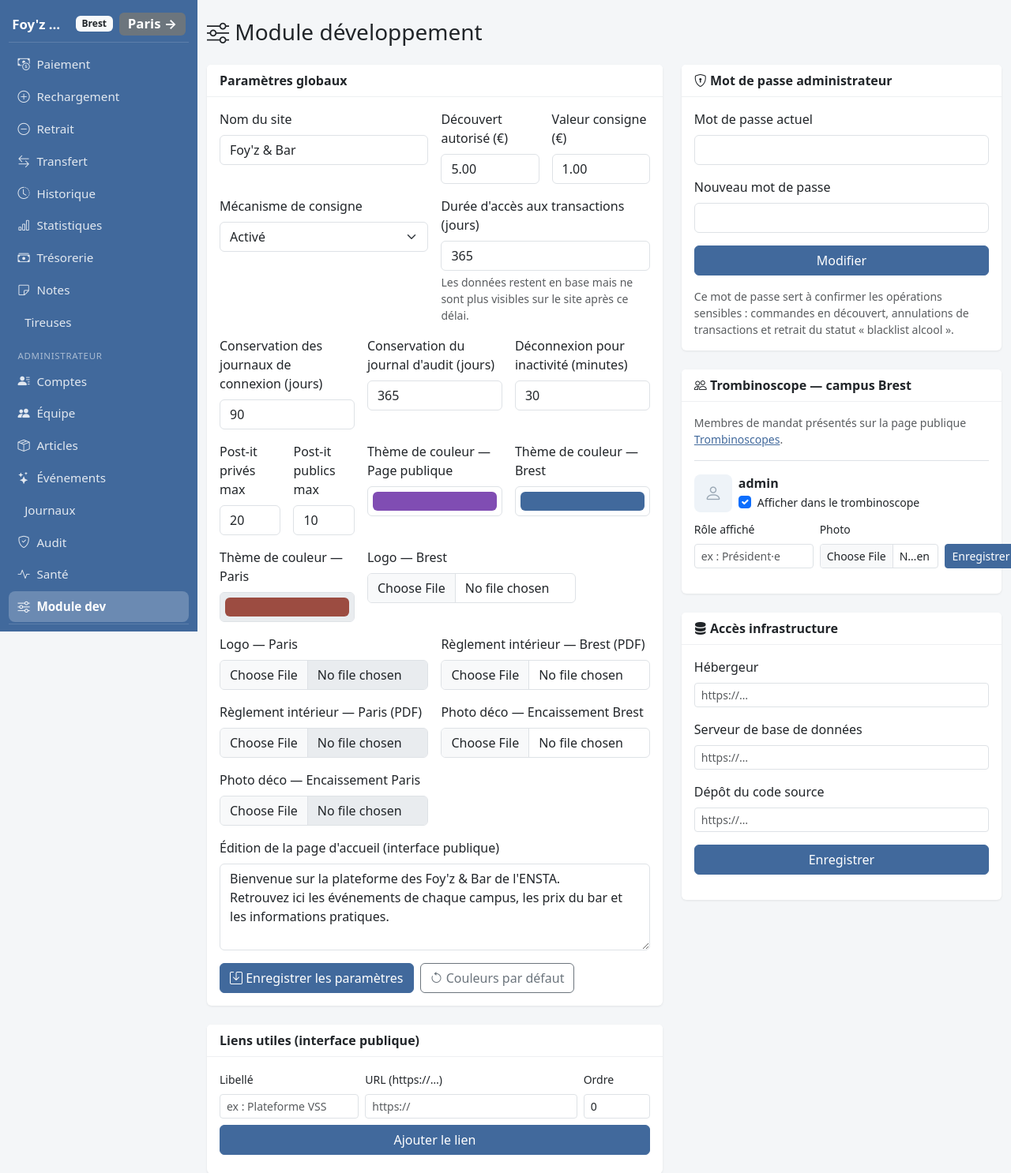
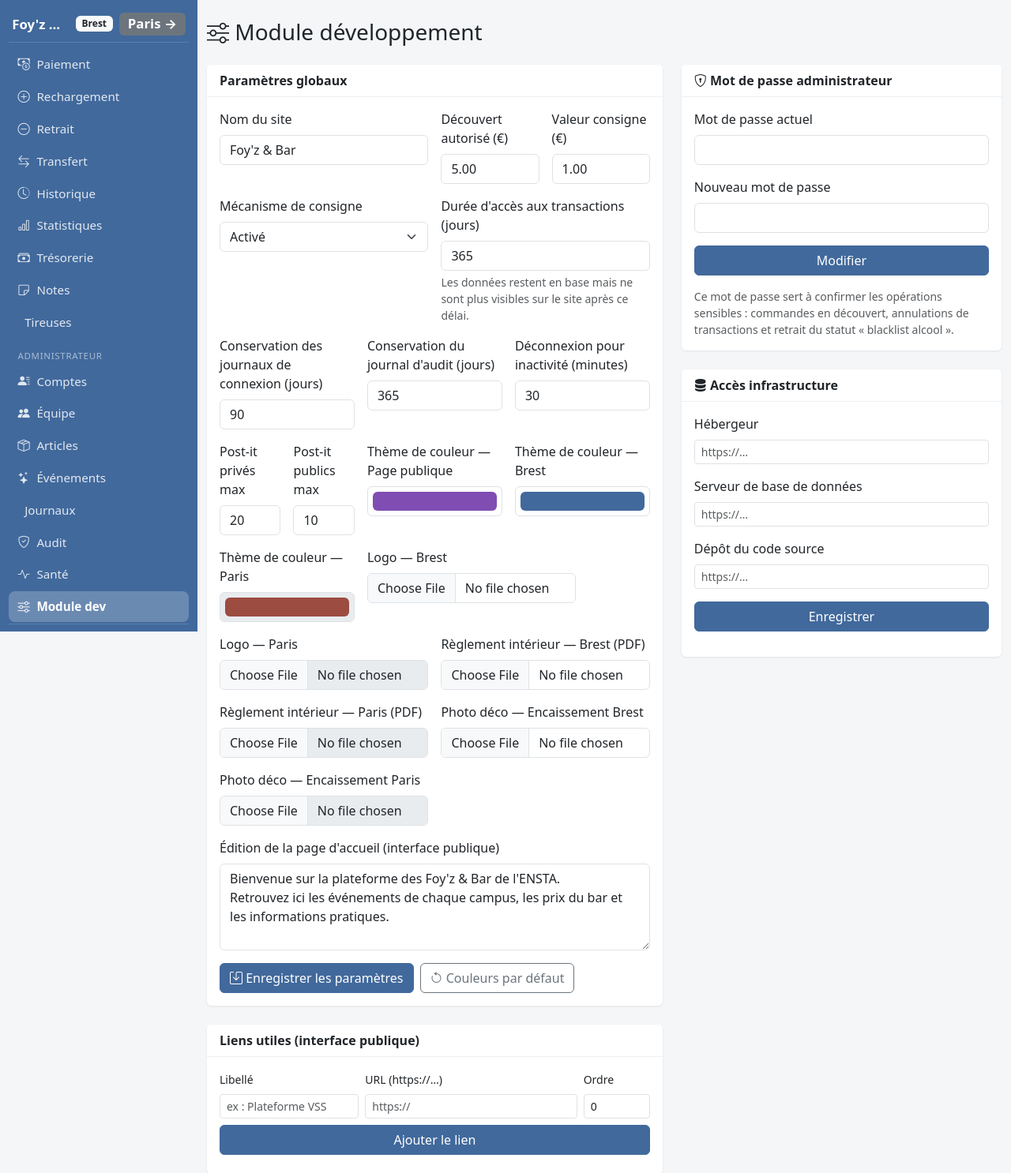
Before and after one commit to pauldebise/plateforme_foyz_bar, a Flask app: page /admin/module-dev in a window 1280 px wide. Shown: the top 1486 px of the page at 79% size. Run offline with Flask 3, Linux system fonts and the light colour scheme; the visitor is signed in with stand-in values (Sample User, id 1); data that the repository does not hold is empty; some libraries are stand-ins or nearby versions.

Commit message:
retrait de la fonctionnalite trombinoscope (page publique, onglet dev, colonnes users)

```diff
--- a/app/__init__.py
+++ b/app/__init__.py
@@ -86,14 +86,11 @@ def ensure_schema_upgrades():
                 conn.execute(text("ALTER TABLE users ADD COLUMN nickname VARCHAR(255)"))
             if "disabled" not in cols:
                 conn.execute(text("ALTER TABLE users ADD COLUMN disabled BOOLEAN DEFAULT FALSE"))
-            if "trombinoscope_visible" not in cols:
-                conn.execute(
-                    text("ALTER TABLE users ADD COLUMN trombinoscope_visible BOOLEAN DEFAULT TRUE")
-                )
-            if "trombinoscope_role" not in cols:
-                conn.execute(text("ALTER TABLE users ADD COLUMN trombinoscope_role VARCHAR(80)"))
-            if "photo" not in cols:
-                conn.execute(text("ALTER TABLE users ADD COLUMN photo VARCHAR(255)"))
+            # Retrait du trombinoscope : purge des colonnes dédiées d'une base
+            # de dev antérieure (idempotent ; SQLite ≥ 3.35 requis pour DROP COLUMN).
+            for col in ("trombinoscope_visible", "trombinoscope_role", "photo"):
+                if col in cols:
+                    conn.execute(text(f"ALTER TABLE users DROP COLUMN {col}"))
             # Retrait du MFA (TOTP) : purge des colonnes d'une base de dev
             # antérieure (idempotent ; SQLite ≥ 3.35 requis pour DROP COLUMN).
             for col in ("totp_secret", "totp_enabled", "totp_recovery", "totp_last_counter"):
--- a/app/models/user.py
+++ b/app/models/user.py
@@ -40,15 +40,6 @@ class User(db.Model):
     disabled: db.Mapped[bool] = db.mapped_column(
         db.Boolean, default=False, server_default=db.false()
     )
-    # Trombinoscope public : membre affiché (mandat) ou masqué, rôle affiché
-    # sous le nom, et photo (nom de fichier dans uploads/, facultative).
-    trombinoscope_visible: db.Mapped[bool] = db.mapped_column(
-        db.Boolean, default=True, server_default=db.true()
-    )
-    trombinoscope_role: db.Mapped[str | None] = db.mapped_column(
-        db.String(80), nullable=True, default=None
-    )
-    photo: db.Mapped[str | None] = db.mapped_column(db.String(255), nullable=True, default=None)
     created_at: db.Mapped[datetime] = db.mapped_column(db.DateTime, default=utcnow)
 
     wallets: db.Mapped[list["Wallet"]] = db.relationship(
--- a/app/routes/admin.py
+++ b/app/routes/admin.py
@@ -1080,46 +1080,8 @@ def module_dev():
                 db.session.delete(link)
                 db.session.commit()
                 flash("Lien supprimé.", "success")
-        elif action == "trombinoscope":
-            try:
-                member_id = int(request.form.get("user_id", ""))
-            except (TypeError, ValueError):
-                member_id = None
-            member = db.session.get(User, member_id) if member_id is not None else None
-            if member is not None and member.team_status == "mandat" and member.team_campus == own:
-                member.trombinoscope_role = (
-                    clamp_text((request.form.get("trombinoscope_role") or "").strip(), 80) or None
-                )
-                member.trombinoscope_visible = request.form.get("trombinoscope_visible") == "on"
-                if request.form.get("remove_photo"):
-                    member.photo = None
-                photo = save_upload(
-                    request.files.get("photo"), allowed=(".jpg", ".jpeg", ".png", ".webp")
-                )
-                if photo:
-                    member.photo = photo
-                A.record(
-                    "trombinoscope.modification",
-                    target=member.display_name,
-                    details=f"Visible : {'oui' if member.trombinoscope_visible else 'non'}",
-                )
-                db.session.commit()
-                flash(f"Trombinoscope de {member.display_name} mis à jour.", "success")
-            else:
-                flash("Membre introuvable ou hors de votre campus.", "danger")
         db.session.commit()
         return redirect(url_for("admin.module_dev"))
     links = db.session.scalars(select(UsefulLink).order_by(UsefulLink.position)).all()
-    members = (
-        db.session.scalars(
-            select(User)
-            .where(User.team_status == "mandat", User.team_campus == own)
-            .order_by(User.name)
-        )
-        .unique()
-        .all()
-    )
     values = {k: S.get_setting(k) for k in S.DEFAULTS}
-    return render_template(
-        "admin/module_dev.html", values=values, links=links, own_campus=own, members=members
-    )
+    return render_template("admin/module_dev.html", values=values, links=links, own_campus=own)
--- a/app/services/audit.py
+++ b/app/services/audit.py
@@ -46,7 +46,6 @@ ACTION_LABELS = {
     "reglages.mot_de_passe": "Changement du mot de passe administrateur",
     "lien.ajout": "Ajout d'un lien utile",
     "lien.suppression": "Suppression d'un lien utile",
-    "trombinoscope.modification": "Modification du trombinoscope",
 }
 
 
--- a/app/static/css/app.css
+++ b/app/static/css/app.css
@@ -206,10 +206,6 @@ tr[data-href]:hover td, tr[data-href]:focus-visible td { background: #eef3f8; }
 
 .event-poster { width: 100%; height: 210px; object-fit: cover; border-radius: 8px; background: #dde3e9; }
 
-.trombi-card { padding: .75rem; border-radius: 8px; background: #fff; box-shadow: 0 1px 3px rgba(0,0,0,.08); }
-.trombi-photo { width: 100%; aspect-ratio: 1 / 1; object-fit: cover; border-radius: 8px; background: #eef3f8; }
-.trombi-placeholder { display: flex; align-items: center; justify-content: center; font-size: 3rem; color: #9aa7b4; }
-
 .login-hero { max-width: 460px; margin: 3vh auto; }
 
 .stat-card h2 { font-size: 1.6rem; margin: 0; }
--- a/app/templates/admin/module_dev.html
+++ b/app/templates/admin/module_dev.html
@@ -160,58 +160,6 @@
     </div>
 
     <div class="card mb-4">
-      <div class="card-header"><i class="bi bi-people"></i> Trombinoscope — campus {{ CAMPUSSES[own_campus] }}</div>
-      <div class="card-body">
-        <p class="small text-muted">Membres de mandat présentés sur la page publique
-          <a href="{{ url_for('public.trombinoscopes') }}" target="_blank" rel="noopener">Trombinoscopes</a>.</p>
-        {% for m in members %}
-        <form class="border-top py-3" method="post" enctype="multipart/form-data">
-          <input type="hidden" name="_csrf" value="{{ csrf_token() }}">
-          <input type="hidden" name="action" value="trombinoscope">
-          <input type="hidden" name="user_id" value="{{ m.id }}">
-          <div class="d-flex align-items-center gap-2 mb-2">
-            {% if m.photo %}
-            <img src="/uploads/{{ m.photo }}" alt="" class="trombi-photo" style="width: 48px; height: 48px;">
-            {% else %}
-            <div class="trombi-photo trombi-placeholder" style="width: 48px; height: 48px; font-size: 1.4rem;"><i class="bi bi-person"></i></div>
-            {% endif %}
-            <div class="flex-grow-1">
-              <div class="fw-bold">{{ m.display_name }}</div>
-              <div class="form-check">
-                <input class="form-check-input" type="checkbox" name="trombinoscope_visible" id="trombi-visible-{{ m.id }}" {% if m.trombinoscope_visible %}checked{% endif %}>
-                <label class="form-check-label small" for="trombi-visible-{{ m.id }}">Afficher dans le trombinoscope</label>
-              </div>
-            </div>
-          </div>
-          <div class="row g-2 align-items-end">
-            <div class="col-12 col-md-5">
-              <label class="form-label small">Rôle affiché</label>
-              <input class="form-control form-control-sm" name="trombinoscope_role" value="{{ m.trombinoscope_role or '' }}" placeholder="ex : Président·e" maxlength="80">
-            </div>
-            <div class="col-12 col-md-5">
-              <label class="form-label small">Photo</label>
-              <input class="form-control form-control-sm" type="file" name="photo" accept=".jpg,.jpeg,.png,.webp">
-            </div>
-            <div class="col-12 col-md-2 d-grid">
-              <button class="btn btn-sm btn-primary">Enregistrer</button>
-            </div>
-            {% if m.photo %}
-            <div class="col-12">
-              <div class="form-check">
-                <input class="form-check-input" type="checkbox" name="remove_photo" id="trombi-rm-{{ m.id }}">
-                <label class="form-check-label small text-danger" for="trombi-rm-{{ m.id }}">Retirer la photo</label>
-              </div>
-            </div>
-            {% endif %}
-          </div>
-        </form>
-        {% else %}
-        <p class="text-muted small mb-0">Aucun membre de mandat rattaché à ce campus.</p>
-        {% endfor %}
-      </div>
-    </div>
-
-    <div class="card mb-4">
       <div class="card-header"><i class="bi bi-server"></i> Accès infrastructure</div>
       <div class="card-body">
         <form method="post">
--- a/app/templates/base.html
+++ b/app/templates/base.html
@@ -84,7 +84,6 @@
         <a class="side-link {{ 'active' if request.endpoint == 'public.catalogue' }}" href="{{ url_for('public.catalogue') }}"><i class="bi bi-tags"></i> {{ _("Prix") }}</a>
         <a class="side-link {{ 'active' if request.endpoint == 'public.reglement' }}" href="{{ url_for('public.reglement') }}"><i class="bi bi-journal-text"></i> {{ _("Règlement intérieur") }}</a>
         <a class="side-link {{ 'active' if request.endpoint == 'public.liens' }}" href="{{ url_for('public.liens') }}"><i class="bi bi-link-45deg"></i> {{ _("Liens utiles") }}</a>
-        <a class="side-link {{ 'active' if request.endpoint == 'public.trombinoscopes' }}" href="{{ url_for('public.trombinoscopes') }}"><i class="bi bi-people"></i> {{ _("Trombinoscopes") }}</a>
       </nav>
       <div class="sidebar-footer mt-auto">
         <button class="btn btn-outline-light btn-sm d-lg-none sidebar-menu-btn" data-bs-toggle="collapse" data-bs-target="#sideNav"><i class="bi bi-list"></i> Menu</button>
```
Also changed, not shown: app/routes/public.py (+1 -22 lines), app/templates/public/trombinoscopes.html (deleted, +0 -31 lines), migrations/versions/0007_drop_trombinoscope.py (added, +35 -0 lines), tests/test_audit.py (+1 -1 lines), tests/test_ux.py (+3 -91 lines), translations/en/LC_MESSAGES/messages.po, 2 other files.
